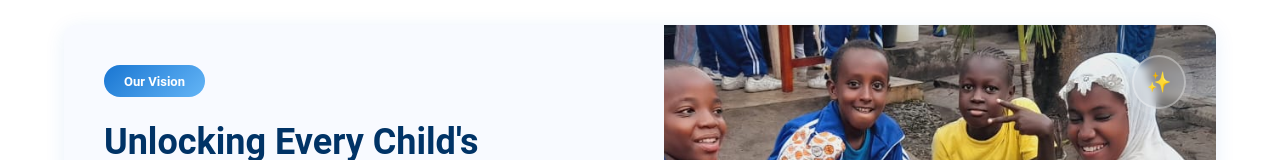
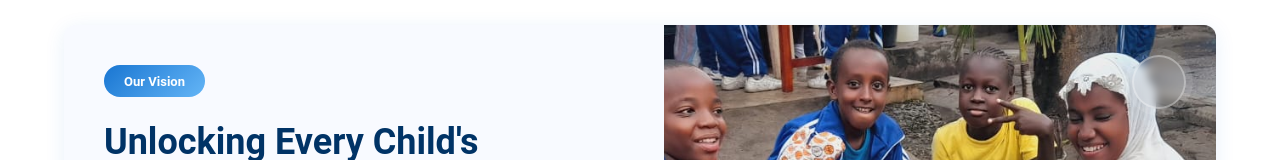
Before and after one commit to elly-design/tbjs-system, a React (Vite) app: page /about in a window 1280 px wide. Shown: the part 2248-2408 px from the top of the page. Built offline with nearby package versions, Linux system fonts and the light colour scheme.

Commit message:
Update About page with new content and styling

```diff
--- a/src/pages/About.jsx
+++ b/src/pages/About.jsx
@@ -502,7 +502,7 @@ const About = () => {
                 }
               }
             }}>
-              <Box component="span" sx={{ fontSize: '1.25rem' }}>✨</Box>
+
             </Box>
           </Box>
         </Box>
```
